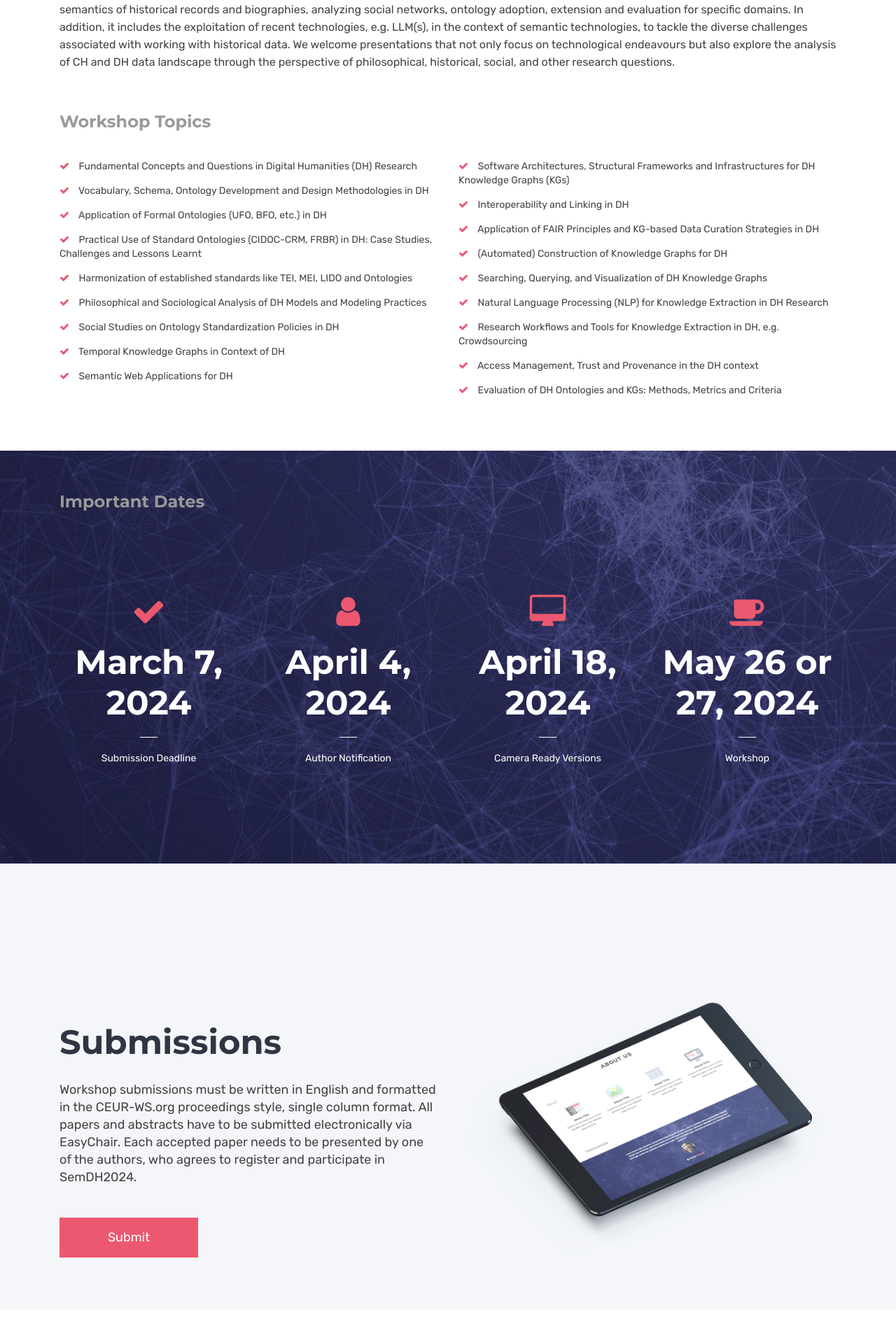
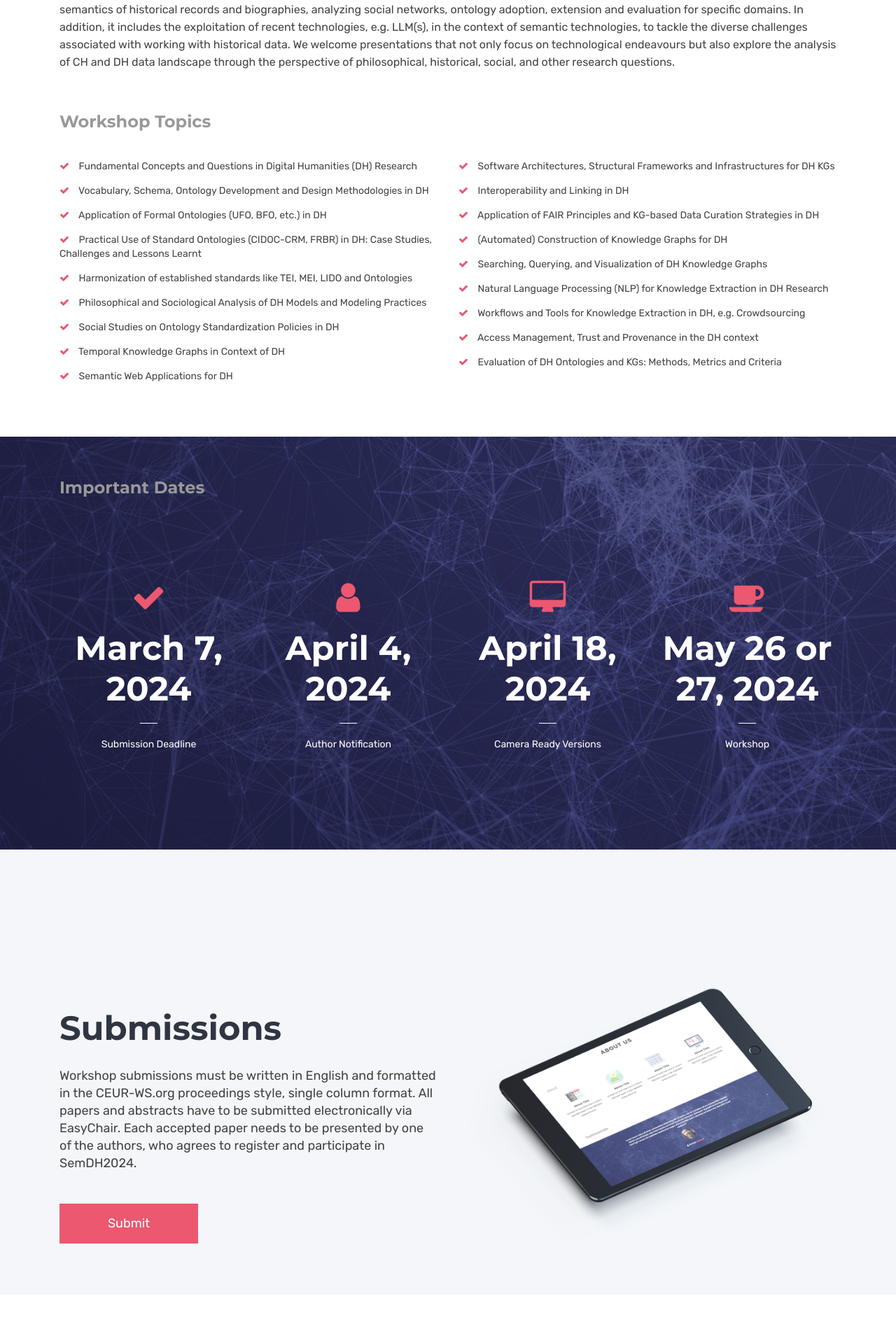
Before and after one commit to SemDH/semdh.github.io, a Jekyll site: the page built from index.html, in a window 1280 px wide. Shown: the part 770-2672 px from the top of the page at 70% size. Built offline with Jekyll 4.4.1, drawn with Linux system fonts in a browser that asks for light colours.

Commit message:
topic column

```diff
--- a/index.html
+++ b/index.html
@@ -119,7 +119,7 @@ canonical: https://semdh.github.io
         <div class="col-xs-12 col-sm-6 col-md-6">
          <ul class="list-style check-list pl-0">
                   <li>
-                    <i class="fa fa-check light-green" aria-hidden="true"></i> Software Architectures, Structural Frameworks and Infrastructures for DH Knowledge Graphs (KGs)
+                    <i class="fa fa-check light-green" aria-hidden="true"></i> Software Architectures, Structural Frameworks and Infrastructures for DH KGs
                   </li>
                   <li>
                     <i class="fa fa-check light-green" aria-hidden="true"></i> Interoperability and Linking in DH
@@ -138,7 +138,7 @@ canonical: https://semdh.github.io
                     <i class="fa fa-check light-green" aria-hidden="true"></i> Natural Language Processing (NLP) for Knowledge Extraction in DH Research
                   </li>
                   <li>
-                    <i class="fa fa-check light-green" aria-hidden="true"></i> Research Workflows and Tools for Knowledge Extraction in DH, e.g. Crowdsourcing
+                    <i class="fa fa-check light-green" aria-hidden="true"></i> Workflows and Tools for Knowledge Extraction in DH, e.g. Crowdsourcing
                   </li>
                   <li>
                     <i class="fa fa-check light-green" aria-hidden="true"></i> Access Management, Trust and Provenance in the DH context
```
